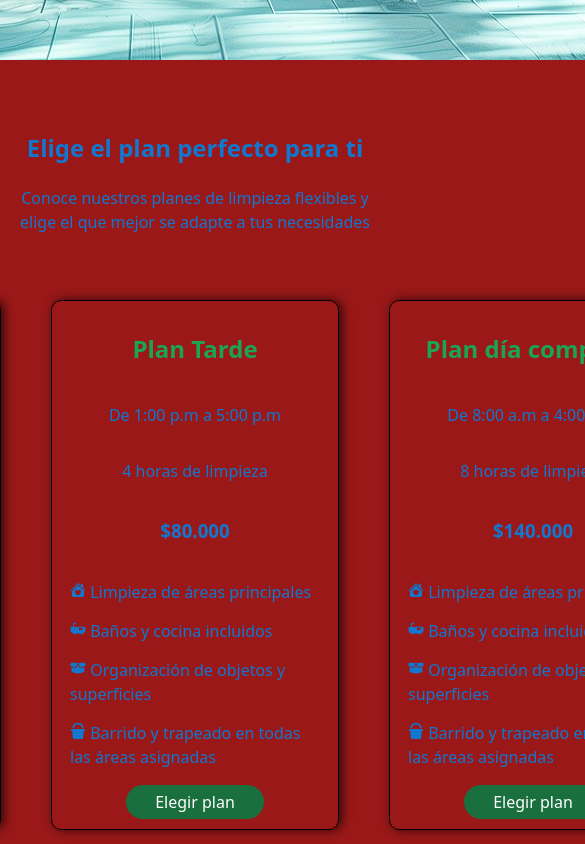
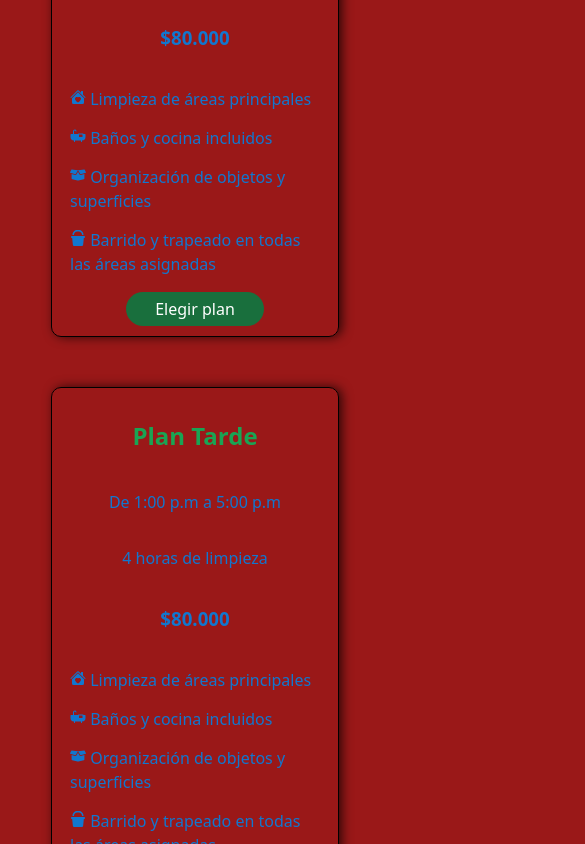
Before and after one commit to tonguiino/GoClean, a React (Vite) app: page /precios in a window 390 px wide. Shown: the part 773-1617 px from the top of the page, 585 px wide, since content can reach past the window. Built offline with nearby package versions, Linux system fonts and the light colour scheme.

Commit message:
se configura responsive de vista precios

```diff
--- a/src/pages/precio/Precio.scss
+++ b/src/pages/precio/Precio.scss
@@ -17,3 +17,17 @@
 
     }
 }
+
+@media screen and (max-width: 426px)
+{
+    .price-container{
+        .img-price{
+            width: 25em;
+        }
+        .cards-container{
+flex-direction: column;
+
+        }
+
+    }
+}
```
